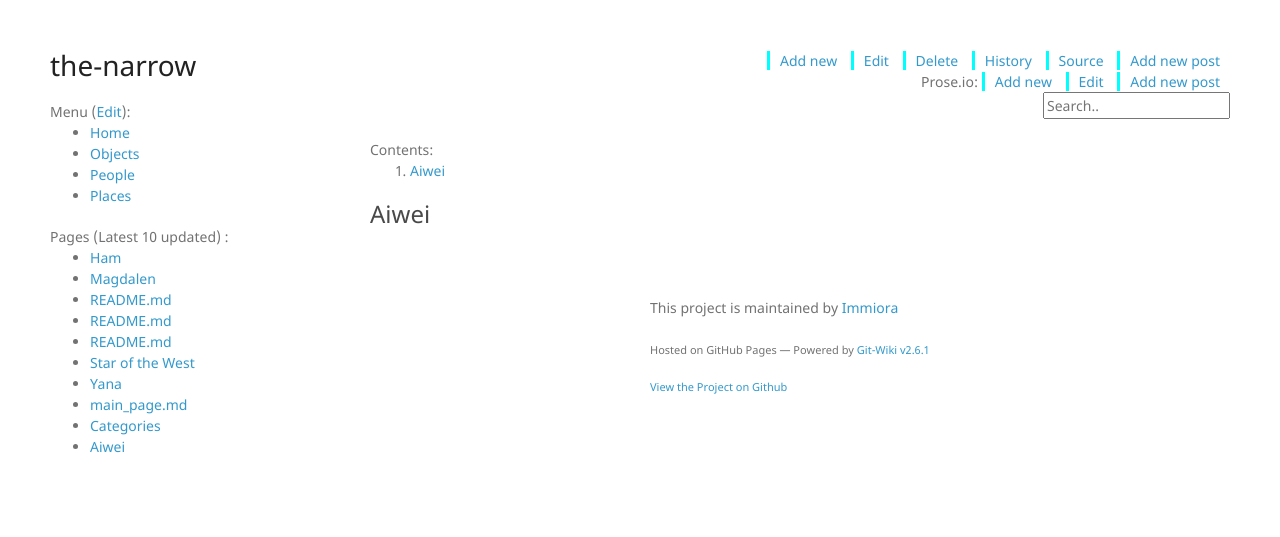
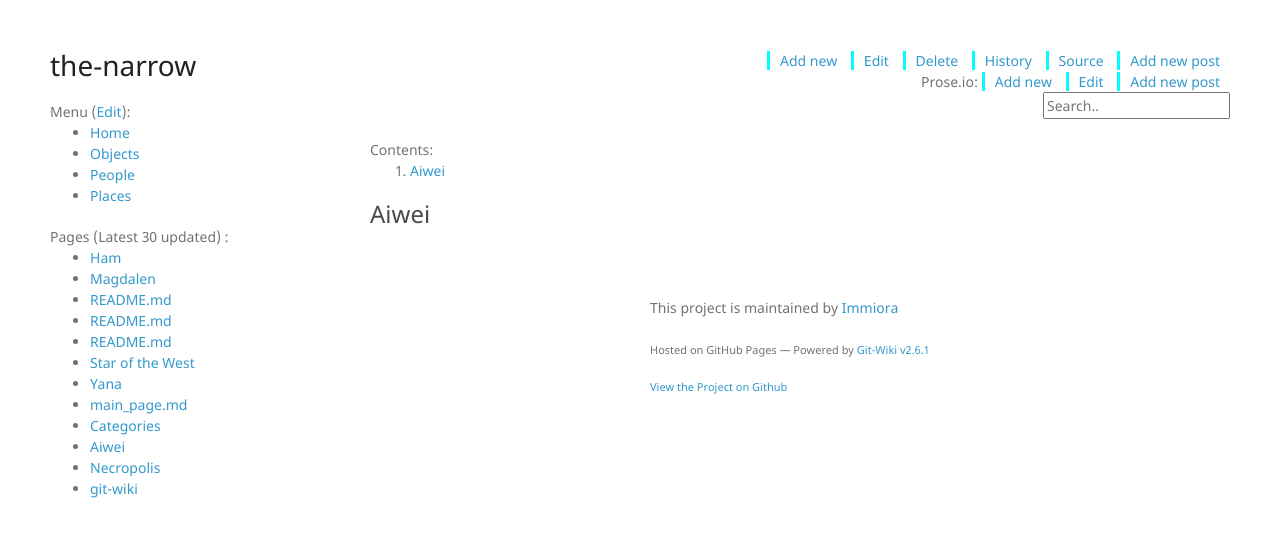
Before and after one commit to Immiora/the-narrow, a Jekyll site: the page built from wiki/Aiwei.md, in a window 1280 px wide. Shown: the top 537 px of the page. Built offline with Jekyll 4.4.1, drawn with Linux system fonts in a browser that asks for light colours; nearby versions of some CDN libraries; our own code applies the rules of GitHub Pages for plain Markdown files.

Commit message:
Update _config.yml

```diff
--- a/_config.yml
+++ b/_config.yml
@@ -5,7 +5,7 @@ description:
 # (boolean) Enable/disable wiki page list in sidebar
 show_wiki_pages: true
 # (integer) Maximum number of wiki page to shown in sidebar
-show_wiki_pages_limit: 10
+show_wiki_pages_limit: 30
 # (boolean) Enable/disable blog feature
 blog_feature: true
 # (boolean) Enable/disable wiki posts list in sidebar (needs blog_feature enabled)
```
